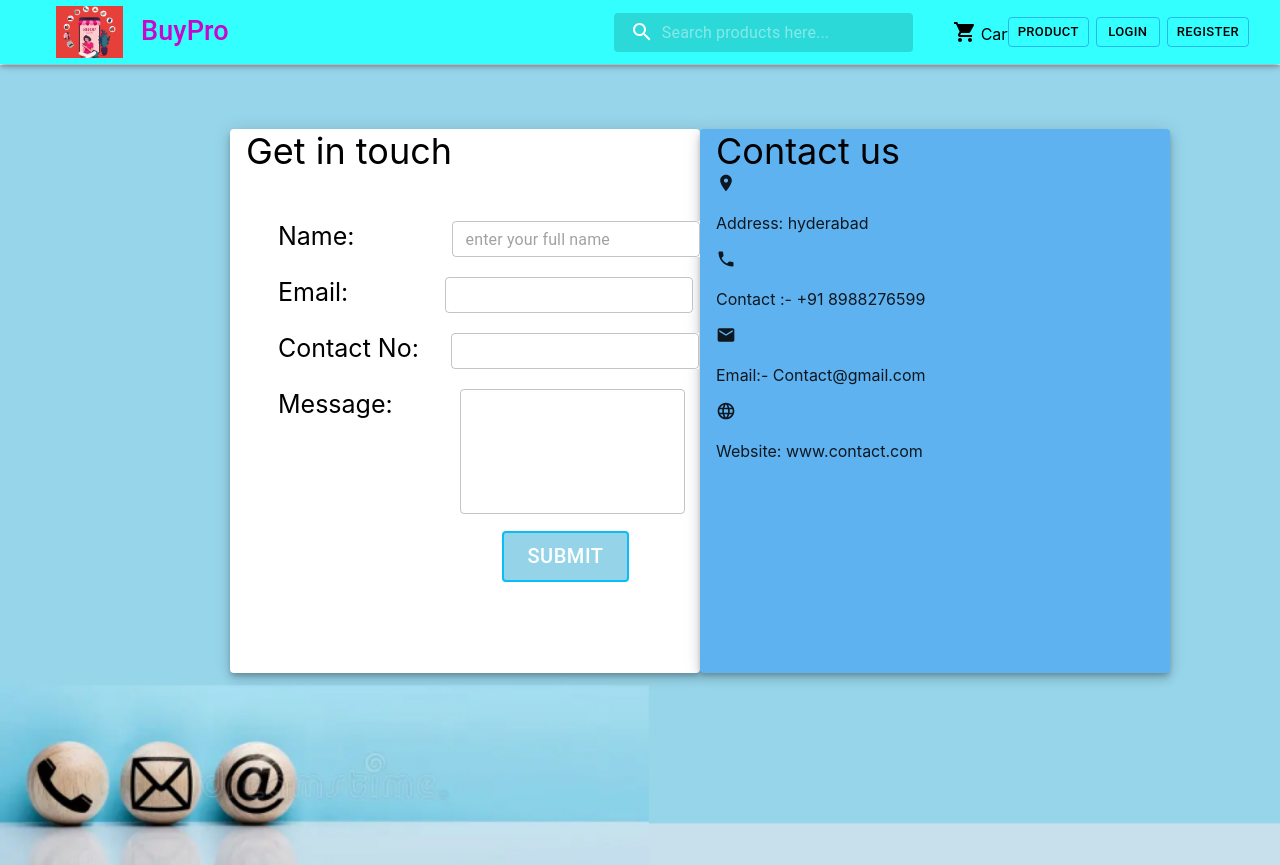
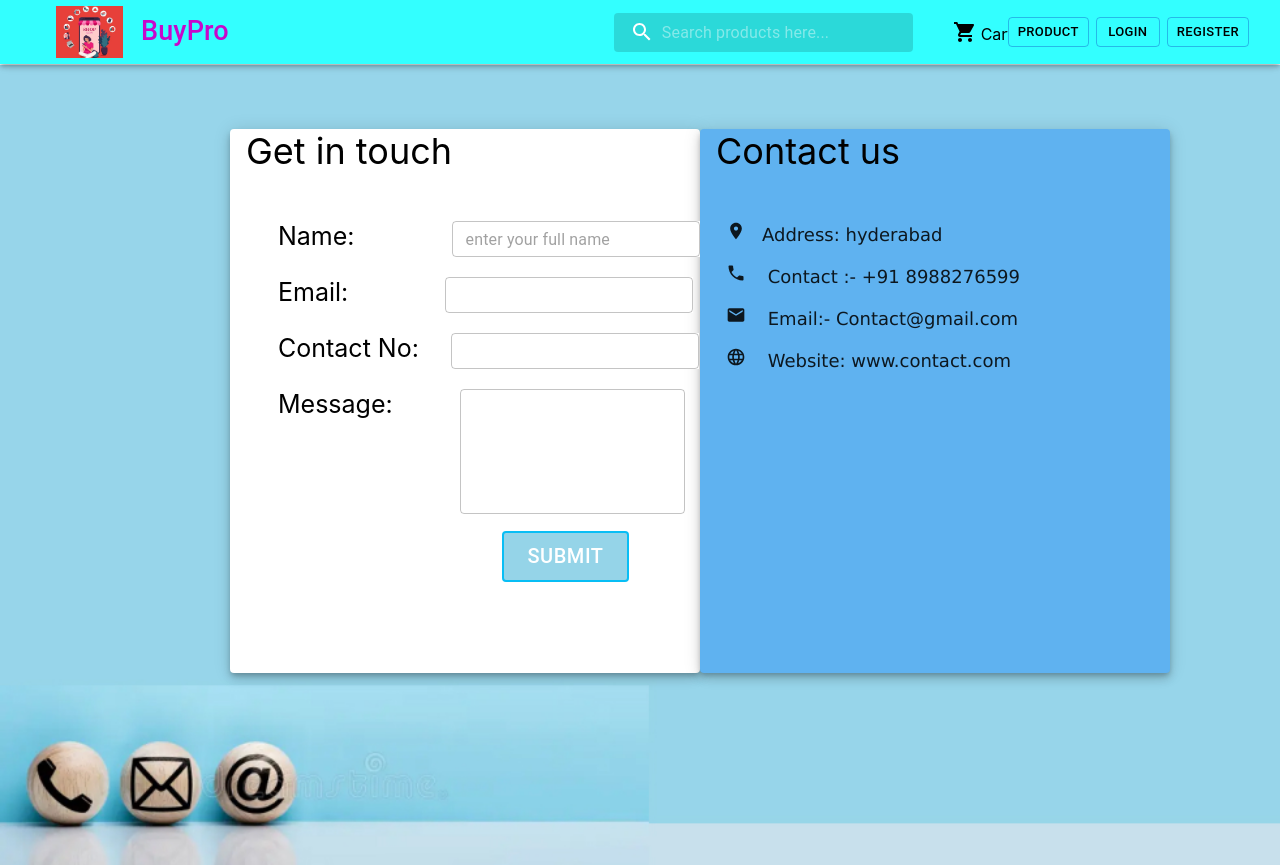
Before and after one commit to sowmyav3/MY_React_Apps, a React (Create React App) app in the folder exercise_productwebsite/: page /contact in a window 1280 px wide. Built offline with nearby package versions, Linux system fonts and the light colour scheme.

Commit message:
[contact page]

```diff
--- a/exercise_productwebsite/src/App.css
+++ b/exercise_productwebsite/src/App.css
@@ -203,6 +203,13 @@
   padding-right: 67px;
 }
 
+.d-flex p{
+  font-size: 18px;
+  padding-left: 10px;
+  font-family: Verdana, Geneva, Tahoma, sans-serif;
+}
+
+
 
 #filled-required {
   box-shadow: 'none';
--- a/exercise_productwebsite/src/Components/Contact.js
+++ b/exercise_productwebsite/src/Components/Contact.js
@@ -1,6 +1,5 @@
 import React from 'react';
 import { useState } from 'react';
-
 import Box from '@mui/material/Box';
 import Paper from '@mui/material/Paper';
 import Button from '@mui/material/Button';
@@ -133,22 +132,22 @@ function Contact(props) {
                         backgroundColor: "#5FB2F0",
                     }}>
                         <span className='contact-content1'>Contact us</span>
-                        <div className='mt-4'style={{marginLeft:"1rem"}}>
+                        <div style={{marginLeft:"1rem", marginTop:"3rem"}}>
                              <div className='d-flex'>
-                                 <LocationOnIcon fontSize='small' ></LocationOnIcon>
-                                 <p >Address: hyderabad</p>
+
+                                 <p><LocationOnIcon fontSize='small'  sx={{paddingRight:"1rem"}}/>Address: hyderabad</p>
                              </div>
                              <div className='d-flex'>
-                                 <LocalPhoneIcon fontSize='small'/>
-                                 <p>Contact :- +91 8988276599</p>
+
+                                 <p><LocalPhoneIcon fontSize='small' sx={{paddingRight:"1rem"}}/> Contact :- +91 8988276599</p>
                              </div>
                              <div className='d-flex'>
-                                 <EmailIcon fontSize='small'/>
-                                 <p>Email:- Contact@gmail.com</p>
+
+                                 <p><EmailIcon fontSize='small' sx={{paddingRight:"1rem"}}/> Email:- Contact@gmail.com</p>
                              </div>
                              <div className='d-flex'>
-                                 <LanguageIcon fontSize='small'/>
-                             <p>Website: www.contact.com</p>
+
+                             <p><LanguageIcon fontSize='small' sx={{paddingRight:"1rem"}}/> Website: www.contact.com</p>
                              </div>
 
                          </div>
```
